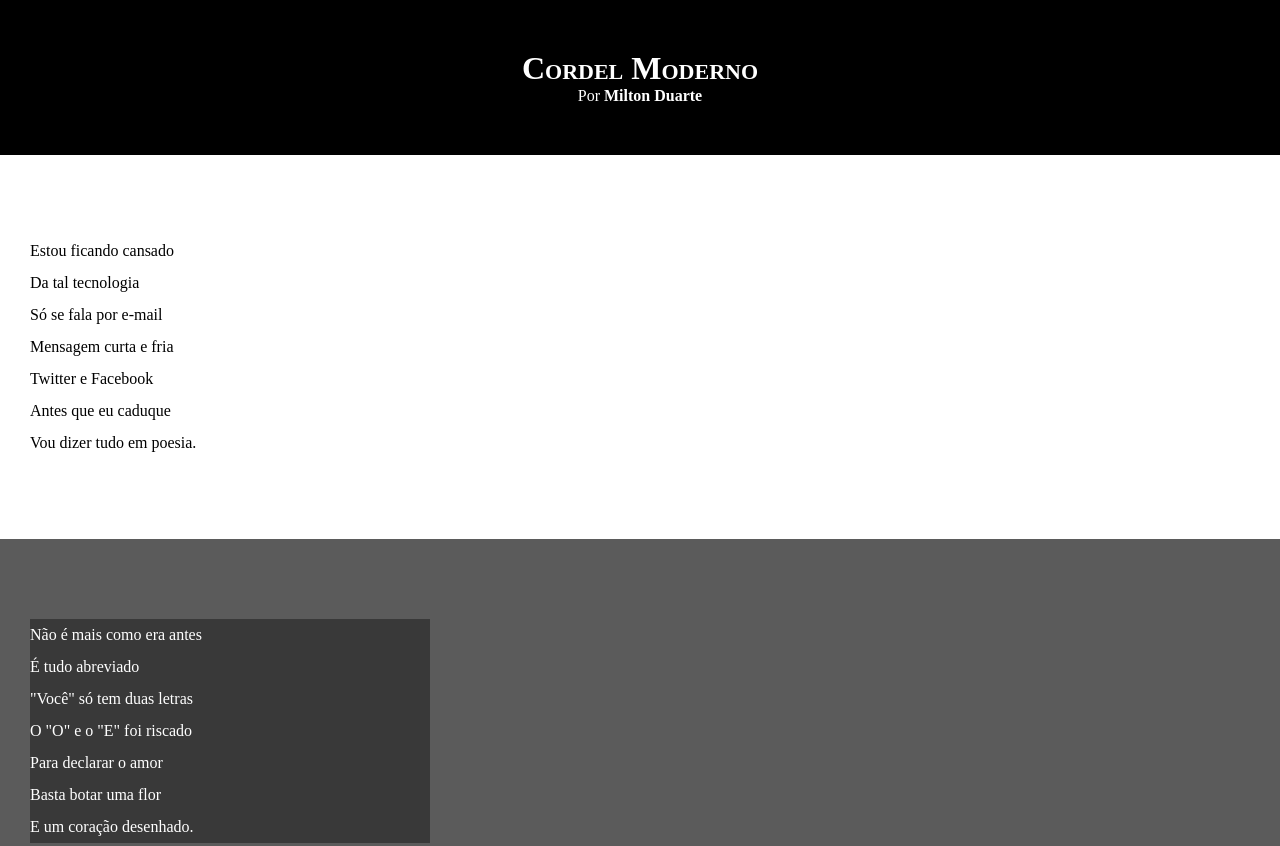
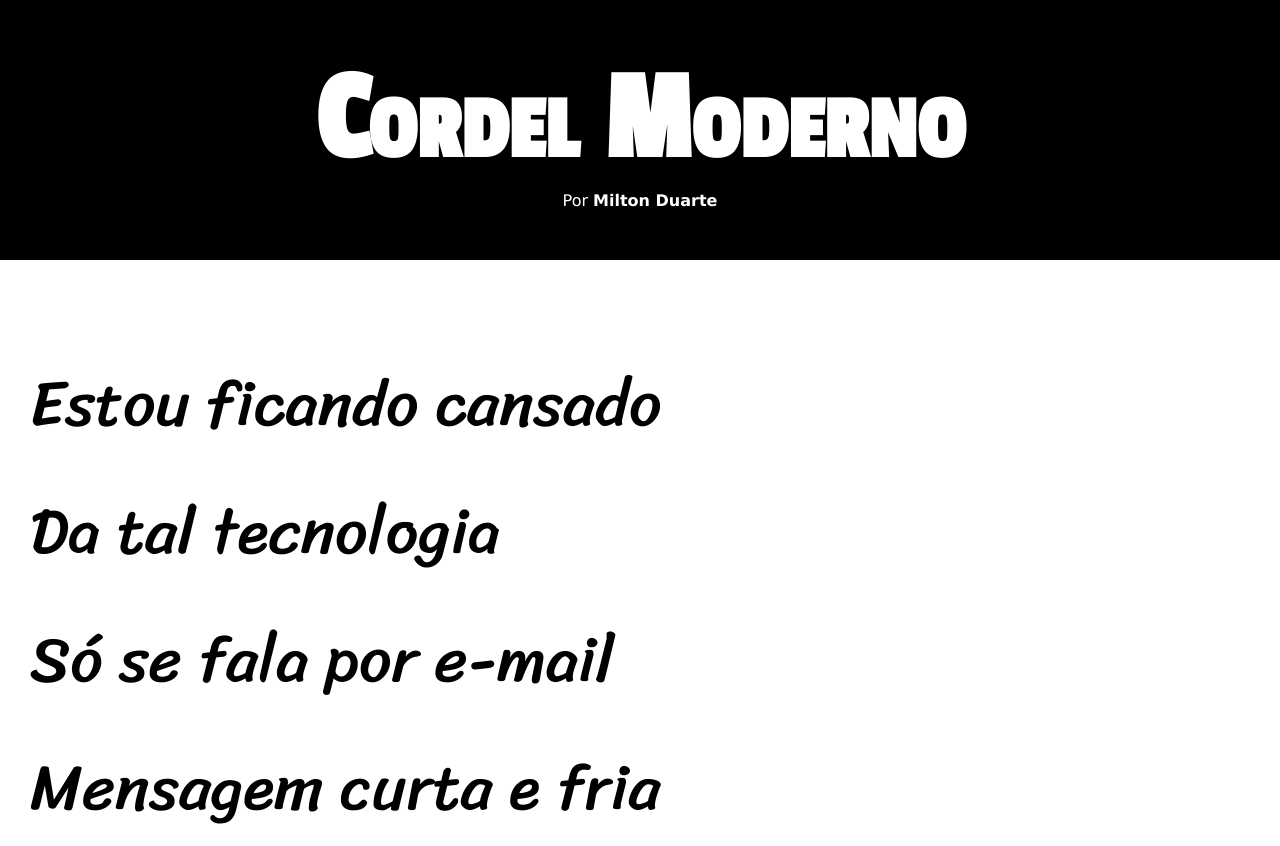
Before and after one commit to joaoburi/html-css, a plain HTML site: page desafios/desafio012/index.html in a window 1280 px wide. Shown: the top 846 px of the page. Drawn offline with Linux system fonts and the light colour scheme.

Commit message:
atualização de estilos desafio 12

```diff
--- a/desafios/desafio012/estilo/style.css
+++ b/desafios/desafio012/estilo/style.css
@@ -1,4 +1,17 @@
 @charset "UTF-8";
+/*  https://professorguanabara.github.io/projeto-cordel/  */
+
+
+@import url('https://fonts.googleapis.com/css2?family=Sriracha&display=swap');
+
+@import url('https://fonts.googleapis.com/css2?family=Passion+One&display=swap');
+
+:root {
+    --fonte1: Verdana, Geneva, Tahoma, sans-serif;
+    --fonte2: 'Passion One', sans-serif;
+    --fonte3: 'Sriracha', cursive;
+
+}
 
 * {
     margin: 0px;
@@ -8,6 +21,7 @@
 html, body {
     min-height: 100vh;
     background-color: rgba(128, 128, 128, 0.259);
+    font-family: var(--fonte1);
 }
 
 header {
@@ -19,6 +33,8 @@ header {
 header > h1 {
     padding-top: 50px;
     font-variant: small-caps;
+    font-family: var(--fonte2);
+    font-size: 10vw;
 }
 
 header > p {
@@ -40,6 +56,8 @@ section {
     padding-bottom: 10vh;
     line-height: 2em;
     padding-left: 30px;
+    font-family: var(--fonte3);
+    font-size: 5vw;
 }
 
 section.normal {
```
